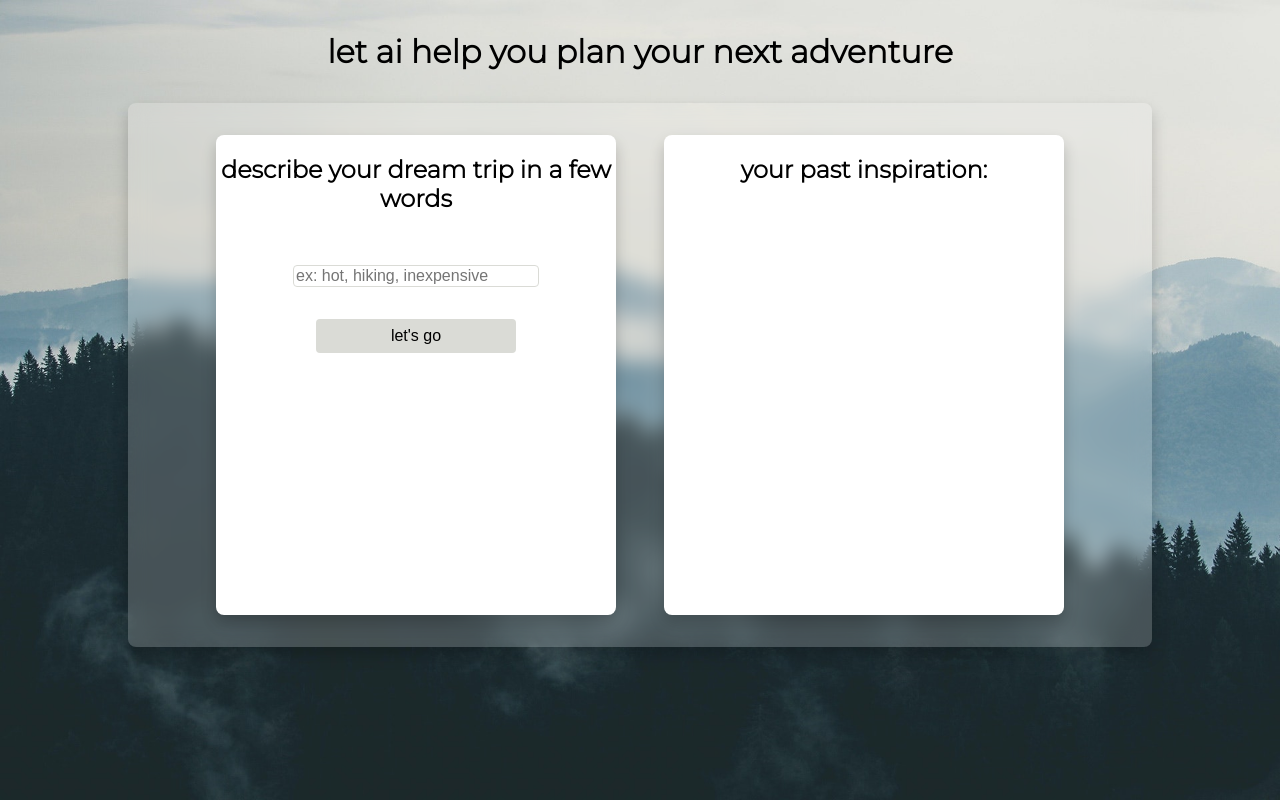
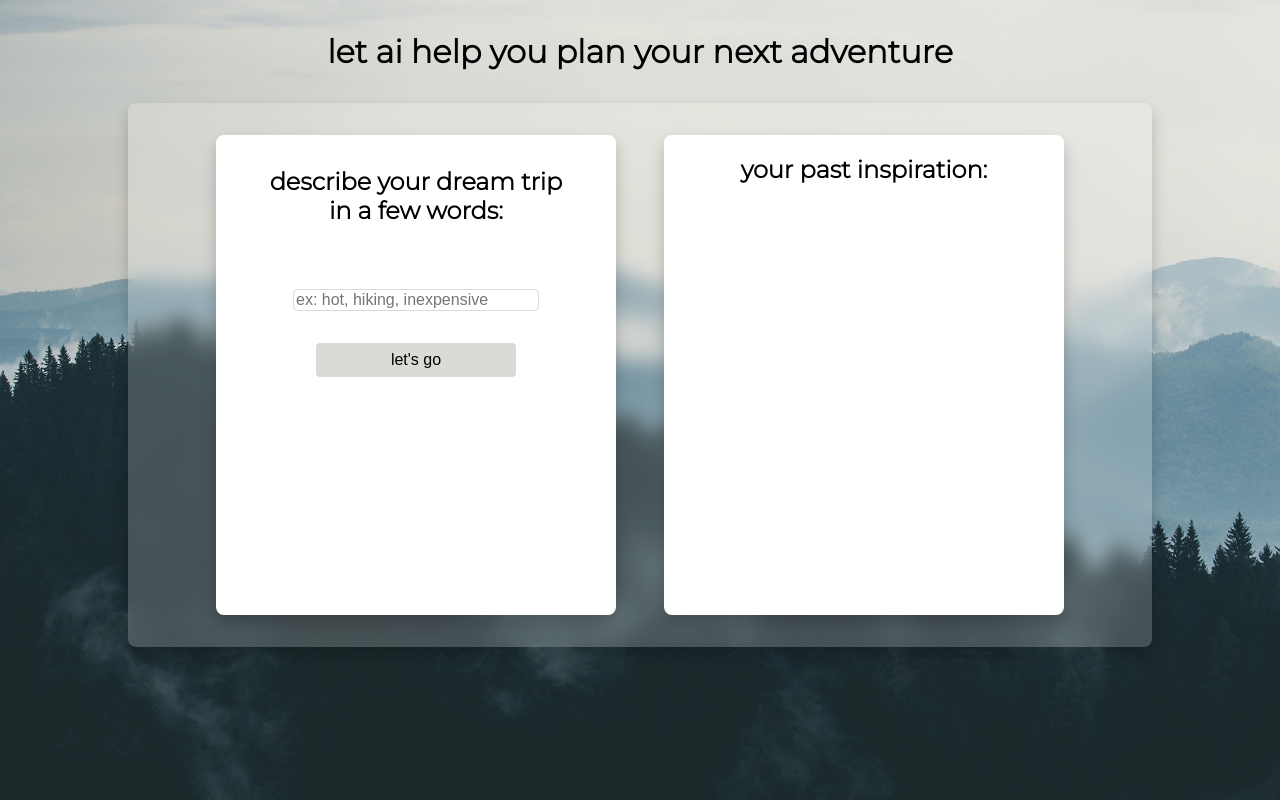
Before and after one commit to whiteheadol/shopify-completions, a React (Create React App) app: page / in a window 1280 px wide. Built offline with nearby package versions, Linux system fonts and the light colour scheme.

Commit message:
Add error handling if form input is empty

```diff
--- a/src/components/Form.js
+++ b/src/components/Form.js
@@ -27,7 +27,7 @@ class Form extends Component {
 
   submitIdea = (event) => {
     event.preventDefault();
-    if (this.state.prompt) {
+    if (this.state.prompt.length >= 3) {
       this.postPrompt(this.state.prompt);
       this.setState({input: true})
     } else {
@@ -81,7 +81,7 @@ class Form extends Component {
   render() {
     return (
       <form className="form-container">
-      <h2>describe your dream trip in a few words</h2>
+      <h2 className="form-title">describe your dream trip in a few words:</h2>
         <input
           type='text'
           placeholder='ex: hot, hiking, inexpensive'
```
